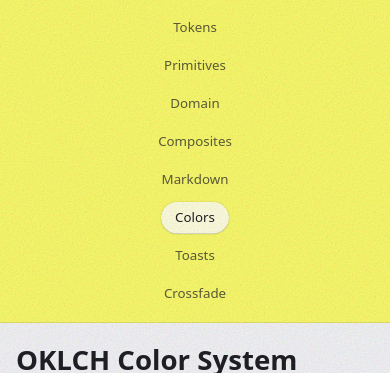
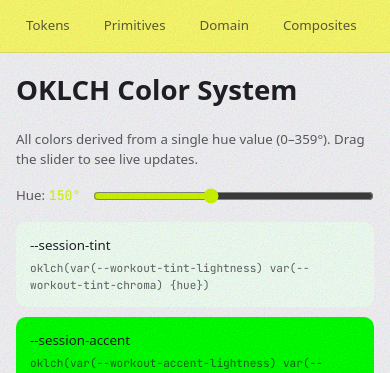
Before and after one commit to bibixx/trenuj-se, a React (Vite) app: page /dev/design-system/colors in a window 390 px wide. Shown: the top 373 px of the page. Built offline with nearby package versions, Linux system fonts and the light colour scheme; no server answers; what what-input would draw is missing.

Commit message:
Fix design system nav: remove ScrollArea from sidebar, use plain overflow for horizontal pills on mobile

```diff
--- a/src/routes/dev/design-system.module.css
+++ b/src/routes/dev/design-system.module.css
@@ -21,10 +21,13 @@
   gap: 2px;
   flex-shrink: 0;
   background: color-mix(in srgb, var(--bg-card) 72%, transparent);
+  padding: 20px 12px;
+  overflow-y: auto;
 }
 
-.sidebarContent {
-  padding: 20px 12px;
+.navList {
+  display: flex;
+  flex-direction: column;
 }
 
 .sidebarHeader {
@@ -421,22 +424,22 @@
     position: static;
     width: 100%;
     height: auto;
-    flex-direction: row;
-    overflow-x: auto;
     border-right: none;
     border-bottom: 1px solid var(--border-subtle);
-    padding: 12px;
-  }
-
-  .sidebarContent {
-    display: flex;
-    align-items: center;
-    gap: 6px;
-    padding: 0;
+    overflow-x: auto;
+    overflow-y: hidden;
+    -webkit-overflow-scrolling: touch;
+    scrollbar-width: none;
+    padding: 10px 12px;
   }
 
   .sidebarHeader {
     display: none;
+  }
+
+  .navList {
+    flex-direction: row;
+    gap: 6px;
   }
 
   .navItem {
--- a/src/routes/dev/design-system.tsx
+++ b/src/routes/dev/design-system.tsx
@@ -28,9 +28,6 @@ function DesignSystemLayout() {
     <div className={styles.themeRoot} data-theme={resolved}>
       <div className={styles.layout}>
         <nav className={styles.sidebar}>
-          <ScrollArea.Root style={{ width: "100%", height: "100%" }}>
-            <ScrollArea.Viewport fadeout={{ sizeTop: 64, sizeBottom: 0 }}>
-              <ScrollArea.Content className={styles.sidebarContent}>
           <div className={styles.sidebarHeader}>
             <h2 className={styles.sidebarTitle}>Design System</h2>
             <ToggleGroup.Root value={[preference]} onValueChange={(v) => v.length > 0 && setTheme(v[0] as ThemePreference)} aria-label="Theme preview">
@@ -39,15 +36,13 @@ function DesignSystemLayout() {
               <ToggleGroup.Item value="light">Light</ToggleGroup.Item>
             </ToggleGroup.Root>
           </div>
+          <div className={styles.navList}>
             {SECTIONS.map((section) => (
               <Link key={section.to} to={section.to} className={styles.navItem} activeProps={{ className: styles.navItemActive }} onClick={() => triggerHaptic()}>
                 {section.label}
               </Link>
             ))}
-              </ScrollArea.Content>
-            </ScrollArea.Viewport>
-            <ScrollArea.Scrollbar />
-          </ScrollArea.Root>
+          </div>
         </nav>
         <ScrollArea.Root style={{ width: "100%", height: "100%" }}>
           <ScrollArea.Viewport fadeout={{ sizeTop: 64, sizeBottom: 0 }}>
```
Lines whose indentation alone changed are shown as unchanged.
